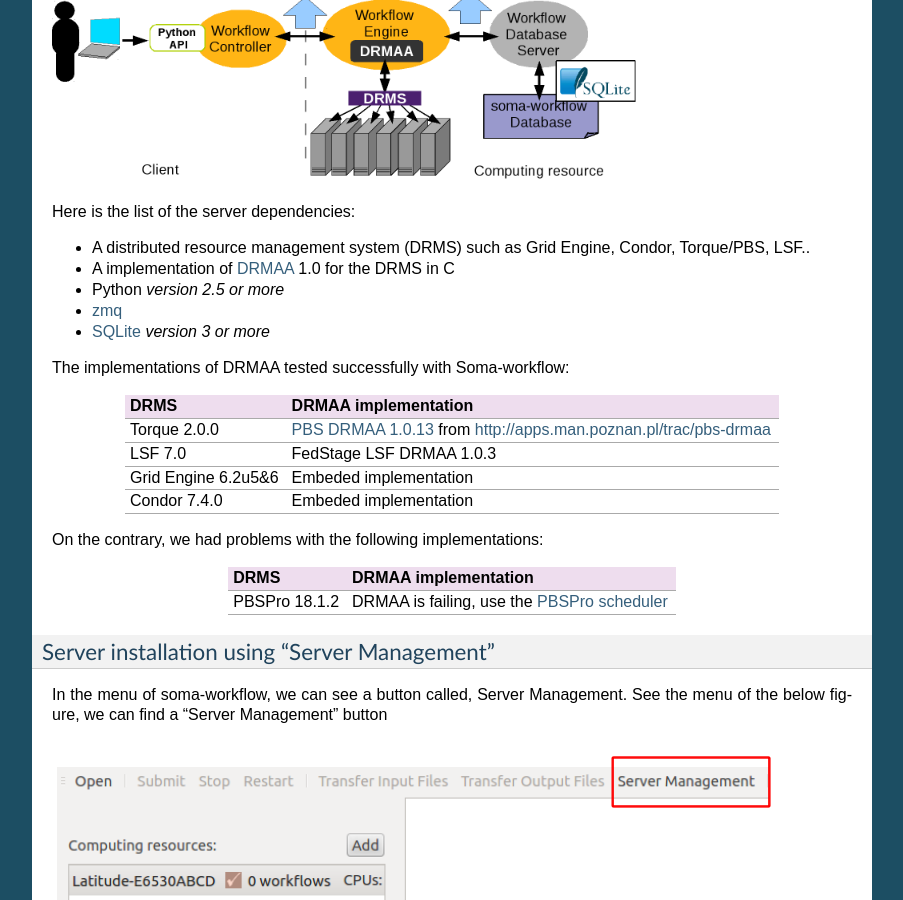
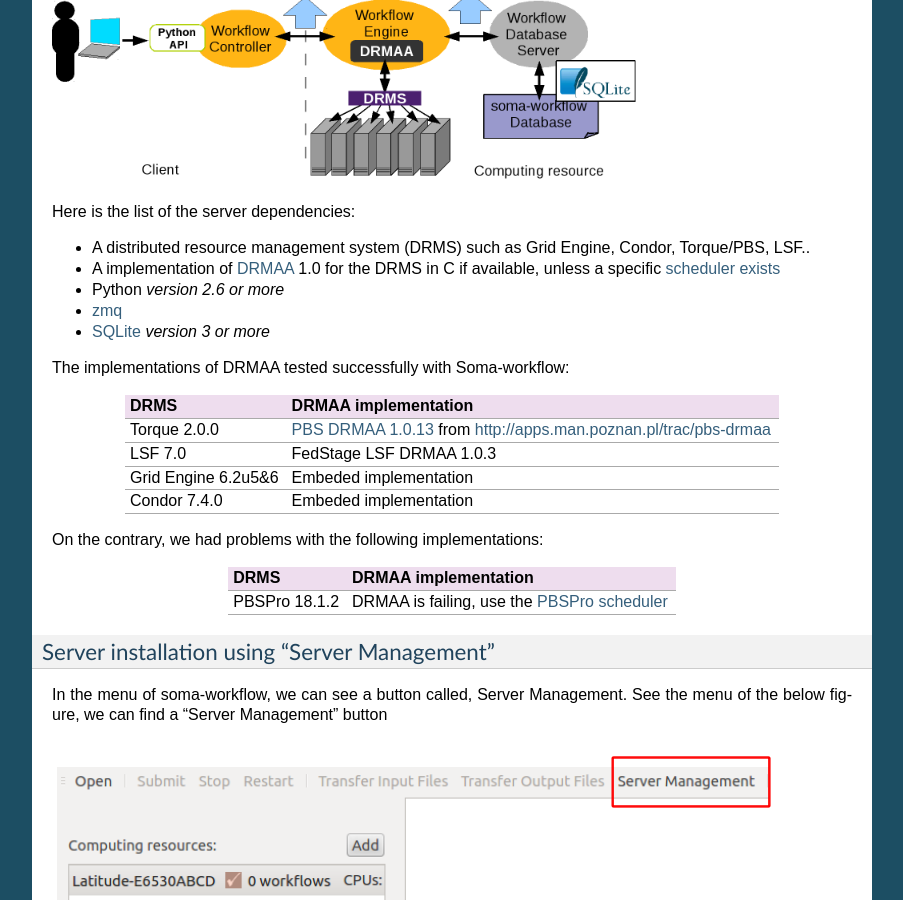
Before and after one commit to populse/soma-workflow, a Sphinx documentation site: the page built from doc/source/install_config.txt, in a window 1280 px wide and 900 px high, scrolled down 2565 px. Shown: the whole window, without its empty margins (198-1101 px from the left). Built offline with Sphinx 7.4.7, drawn with Linux system fonts in a browser that asks for light colours; the version number could not be read and is left out; some of the changed text lies outside the part shown.

Commit message:
doc updates

```diff
--- a/doc/source/install_config.txt
+++ b/doc/source/install_config.txt
@@ -28,7 +28,7 @@
 Requirements
 ------------
 
-* Python *version 2.5 or more*
+* Python *version 2.6 or more*
 * `ZeroMQ <http://zeromq.org>`_
 * `Paramiko <http://www.lag.net/paramiko/>`_ *version 1.7 or more*. Paramiko in
   only required if the computing resource is remote.
@@ -157,8 +157,8 @@
 
 * A distributed resource management system (DRMS) such as Grid Engine, Condor,
   Torque/PBS, LSF..
-* A implementation of `DRMAA <http://www.drmaa.org/>`_ 1.0 for the DRMS in C
-* Python *version 2.5 or more*
+* A implementation of `DRMAA <http://www.drmaa.org/>`_ 1.0 for the DRMS in C if available, unless a specific :doc:`scheduler exists <scheduler>`
+* Python *version 2.6 or more*
 * `zmq <http:/zeromq.org>`_
 * `SQLite <http://docs.python.org/library/sqlite3.html>`_ *version 3 or more*
 
@@ -442,8 +442,8 @@
 
 * A distributed resource management system (DRMS) such as Grid Engine, Condor,
   Torque/PBS, LSF..
-* A implementation of `DRMAA <http://www.drmaa.org/>`_ 1.0 for the DRMS in C
-* Python *version 2.5 or more*
+* A implementation of `DRMAA <http://www.drmaa.org/>`_ 1.0 for the DRMS in C if available, unless a specific :doc:`scheduler exists <scheduler>`
+* Python *version 2.6 or more*
 * SQLite *version 3 or more*
 * For the GUI: Qt *version 4.6.2 or more*, `PyQt <http://www.riverbankcomputing.co.uk/software/pyqt/intro>`_ *version 4.7.2 or more*, or `PySide <http://www.pyside.org>`_ *version 1.1.1* or more, and optionally `matplotlib <http://matplotlib.sourceforge.net/>`_ *version 0.99 or more*
 
```
